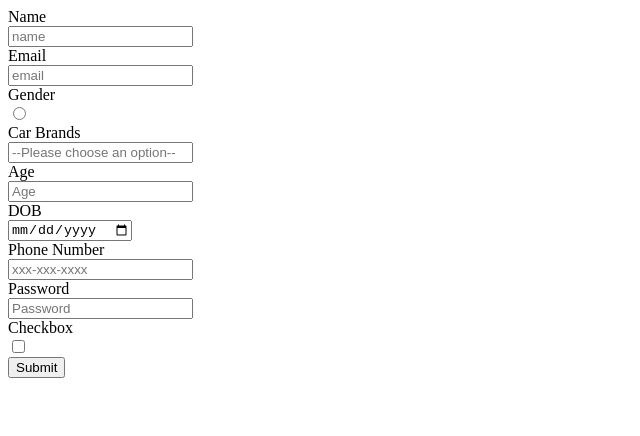
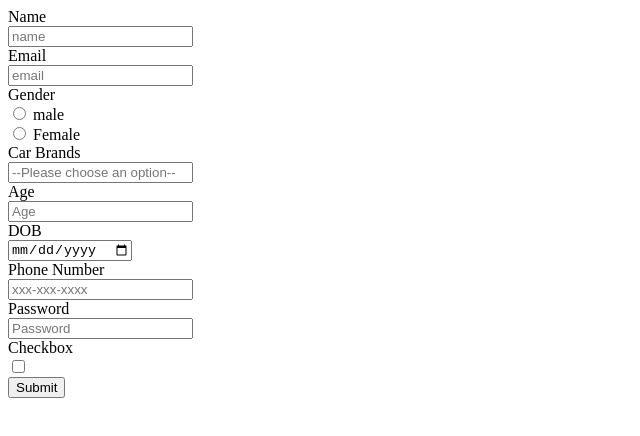
Before and after one commit to acciojob/signup-form-car-Abhishekpatil2000, a website: page main.html in a window 1280 px wide. Shown: the whole page, without its empty margins (0-640 px from the left). Drawn offline with Linux system fonts and the light colour scheme.

Commit message:
created a submission

```diff
--- a/main.html
+++ b/main.html
@@ -18,8 +18,11 @@
 
 	<label for="email">Email</label><br><input type="Email" required="Yes" id="email" placeholder="email">
 <br>
-	<label for="name">Gender</label><br><input type="Radio" required="Yes" id="gender_m,gender_f" placeholder="-">
-<br>
+	<label for="gender_m">Gender</label><br><input type="Radio" required="Yes" id="gender_m" placeholder="-">
+	<label for="gender_m">male</label>
+	<br><input type="Radio" required="Yes" id="gender_f" placeholder="-">
+	<label for="gender_f">Female</label>
+	<br>
     <label for="cars">Car Brands</label><br><input type="Select" required="Yes" id="cars" placeholder="--Please choose an option--">
 <br>
 	<label for="age">Age</label><br><input type="Number" required="Yes" id="age" placeholder="Age">
```
